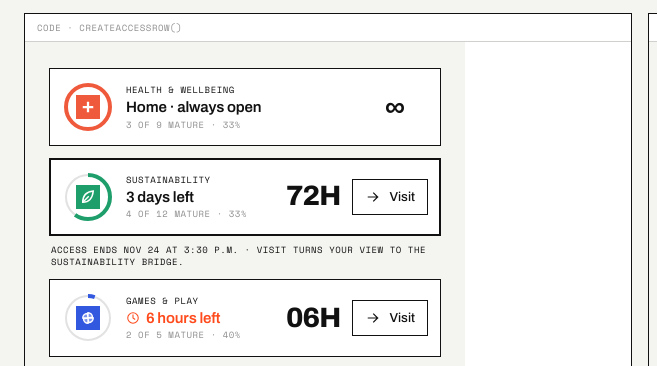
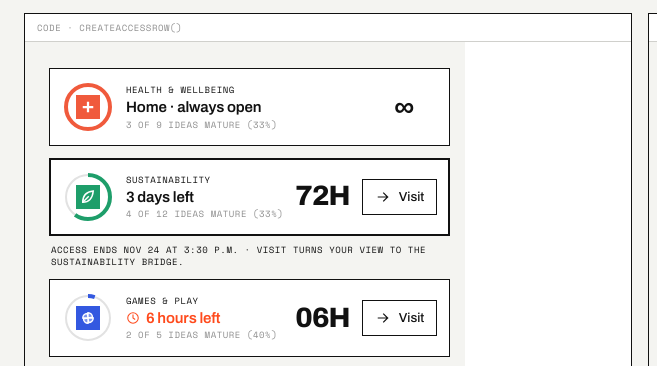
Before and after one commit to celenashen04-boop/ted-island, a website: page public/ui/preview.html in a window 1280 px wide. Shown: the part 11391-11757 px from the top of the page, 0-657 px from the left. Drawn offline with nearby package versions, Linux system fonts and the light colour scheme.

Commit message:
ui: use confirmed maturity copy in Island Access
"4 of 12 ideas mature (33%)" on cards and rows, replacing the Figma
format. The phone panel still leaves out the body line: with it the panel
is 410 px on a 390 px screen. "Not open yet" logged for the team.

Co-Authored-By: Claude Opus 5.5 <noreply@anthropic.com>

```diff
--- a/public/ui/access-ring.mjs
+++ b/public/ui/access-ring.mjs
@@ -59,11 +59,11 @@ export function numeralText(state) {
   return String(state.hours).padStart(2, '0') + 'H';
 }
 
-/** "4 of 12 ideas mature · 33%" (card) or "4 of 12 mature · 33%" (row). Never 0%. */
-export function maturityText({ mature = 0, total = 0 } = {}, { compact = false } = {}) {
+/** Confirmed copy: "4 of 12 ideas mature (33%)", or "No ideas yet" (never 0%). Same on cards and rows. */
+export function maturityText({ mature = 0, total = 0 } = {}) {
   if (!total) return 'No ideas yet';
   const pct = Math.round((mature / total) * 100);
-  return `${mature} of ${total} ${compact ? '' : 'ideas '}mature · ${pct}%`;
+  return `${mature} of ${total} ideas mature (${pct}%)`;
 }
 
 /** "Nov 24 at 3:30 p.m." */
@@ -185,7 +185,7 @@ function build(data, { onVisit, onUnlock, onSelect }, size) {
 
     timeText.textContent = timeLabel(state);
     time.classList.toggle('is-alert', state.kind === 'alert');
-    maturity.textContent = maturityText(current.maturity, { compact: size === 'row' });
+    maturity.textContent = maturityText(current.maturity);
     homeNote.hidden = state.kind !== 'home' || size === 'row';
     visit.hidden = !active;
     unlock.hidden = !(state.kind === 'expired' || state.kind === 'never');
--- a/public/ui/components.css
+++ b/public/ui/components.css
@@ -560,6 +560,8 @@
 .ui-access__rows { display: grid; gap: var(--space-8); }
 .ui-panel--access:not(.is-compact) .ui-access__rows,
 .ui-panel--access.is-compact .ui-access__cards,
+/* Phone panel leaves out the body line: with it the panel is 410 px on a
+   390 px screen (442 px with a row selected). Checked Nov 22. */
 .ui-panel--access.is-compact .ui-access__intro,
 .ui-panel--access.is-compact .ui-access__note { display: none; }
 .ui-access__empty { display: none; justify-items: start; gap: var(--space-12); }
--- a/public/ui/preview.html
+++ b/public/ui/preview.html
@@ -605,7 +605,7 @@
         <div class="g-panel"><span class="t-label-s">Empty 21:559</span><div class="g-ref"><img class="fit" src="figma-ref/access-empty.png" alt="Figma empty Island Access panel." width="844" height="390"></div></div>
       </div>
       <p class="g-note">Fixes against Figma: the selected card's "Access ends Nov 24 at 3:30 p.m." runs past the card edge in 21:3, so here it wraps inside the card. The empty state's "Open Seed Catalog" button has a blank icon slot in 21:559 (likely a black seed icon on black, like the Active L globe); here the seed icon is white.</p>
-      <p class="g-note">Copy check: Figma writes maturity as "4 of 12 ideas mature · 33%" and the confirmed copy is "4 of 12 ideas mature (33%)". The phone panel in Figma leaves out the confirmed body line ("Adopt, water, or nourish ideas..."). The code follows Figma on both; say if you want the confirmed versions. "Not open yet" (an island never unlocked) is new copy that is not in Figma.</p>
+      <p class="g-note">Copy (Cassius, Nov 22): maturity uses the confirmed "4 of 12 ideas mature (33%)" on cards and rows, which differs from the Figma frames. The phone panel leaves out the body line because it does not fit: with it the panel is 410 px on a 390 px screen. "Not open yet" (an island never unlocked) is new copy; Cassius is flagging it to the team.</p>
     </section>
 
     <!-- Motion -->
```
Also changed, not shown: docs/ui/UI-CONTEXT.md (+1 -0 lines).
